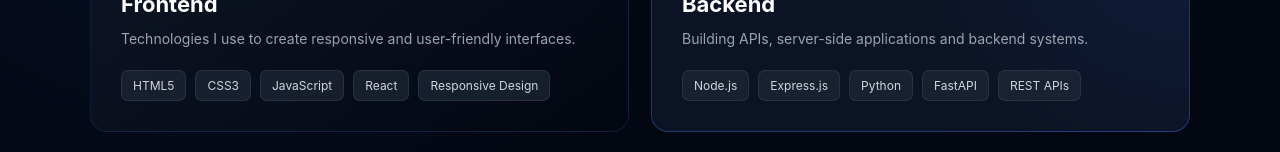
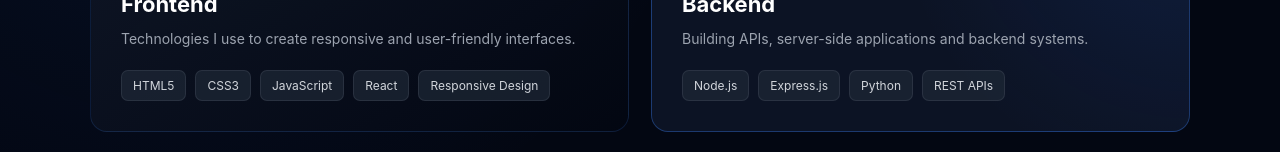
Before and after one commit to mkgtm28/Mayank_Portfolio, a React (Vite) app: page /skills in a window 1280 px wide. Shown: the part 521-673 px from the top of the page. Built offline with nearby package versions, Linux system fonts and the light colour scheme.

Commit message:
Improve Skills

```diff
--- a/src/pages/Skills.jsx
+++ b/src/pages/Skills.jsx
@@ -76,7 +76,7 @@
             <span>Node.js</span>
             <span>Express.js</span>
             <span>Python</span>
-            <span>FastAPI</span>
+            {/* <span>FastAPI</span> */}
             <span>REST APIs</span>
           </div>
 
```
